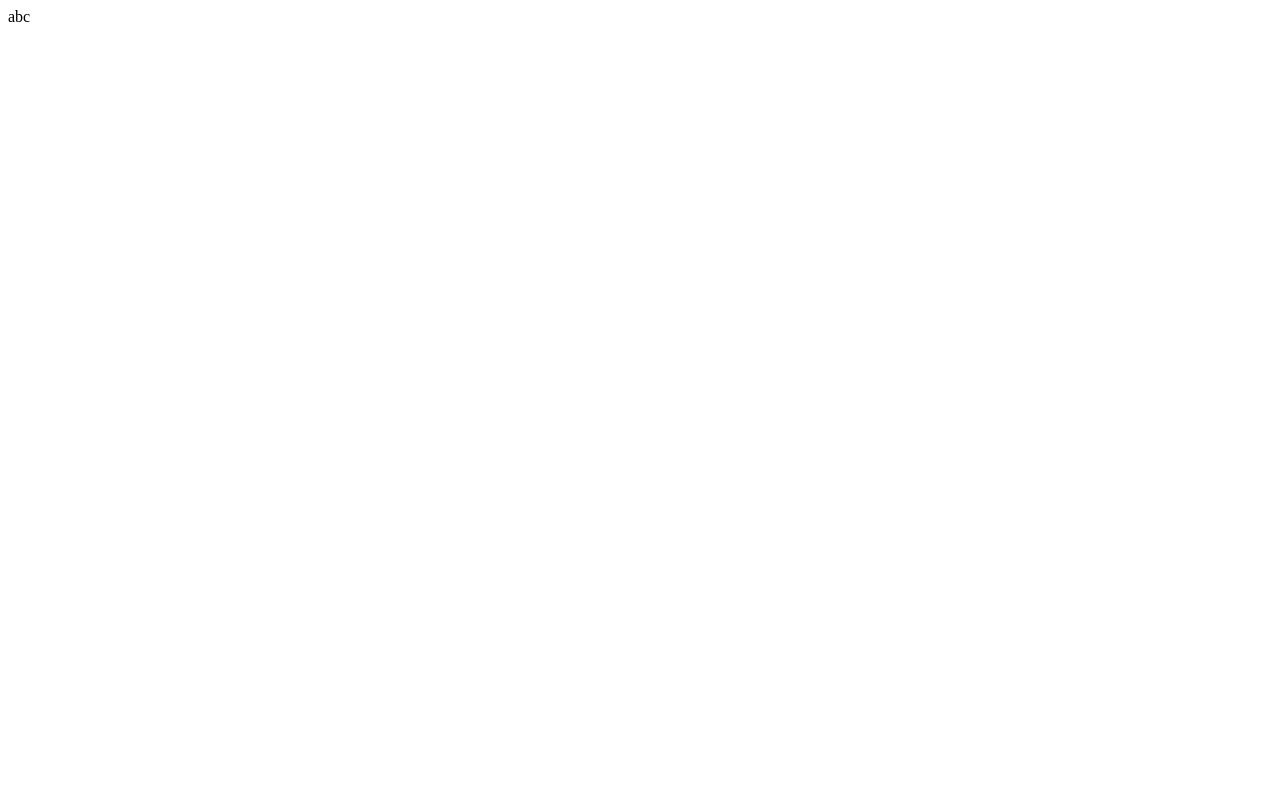
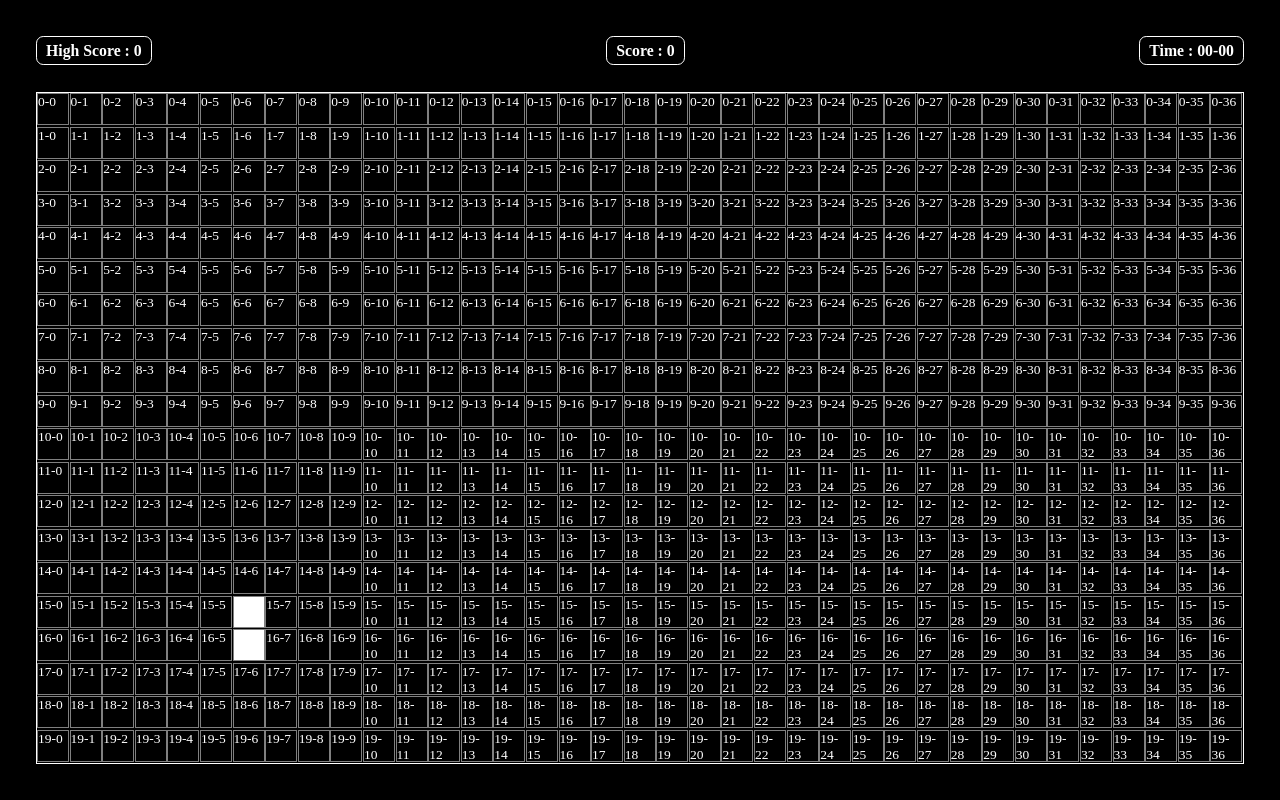
Before and after one commit to mbilal412/snake-game, a plain HTML site: page index.html in a window 1280 px wide. Drawn offline with Linux system fonts and the light colour scheme.

Commit message:
direction done

```diff
--- a/index.html
+++ b/index.html
@@ -1 +1,30 @@
-abc
+<!DOCTYPE html>
+<html lang="en">
+<head>
+    <meta charset="UTF-8">
+    <meta name="viewport" content="width=device-width, initial-scale=1.0">
+    <title>Document</title>
+    <link rel="stylesheet" href="style.css">
+</head>
+<body>
+    <main>
+        <section>
+            <div class="infos">
+                <div class="highscore">
+                    <h3>High Score : 0</h3>
+                </div>
+                <div class="score">
+                    <h3>Score : 0</h3>
+                </div>
+                <div class="time">
+                    <h3>Time : 00-00</h3>
+                </div>
+            </div>
+            <div class="board">
+            </div>
+        </section>
+    </main>
+
+    <script src="script.js"></script>
+</body>
+</html>
--- /dev/null
+++ b/script.js
@@ -0,0 +1,76 @@
+const board = document.querySelector('.board');
+const block_width = 32;
+const block_height = 32;
+const cols = Math.floor((board.clientWidth) / block_width);
+const rows = Math.floor((board.clientHeight) / block_height);
+// console.log(cols);
+// console.log(rows);
+
+const blocks = [];
+for (let row = 0; row < rows; row++) {
+    for (let col = 0; col < cols; col++) {
+        const block = document.createElement('div');
+        block.classList.add('block');
+        board.append(block);
+        block.innerText = `${row}-${col}`; // Swapped
+        blocks[`${row}-${col}`] = block;  // Swapped - now it's x-y
+    }
+}
+
+
+const snake = [
+    {
+        x: 4,
+        y: 6
+    },
+    {
+        x: 4,
+        y: 7
+    },
+
+]
+const head = {
+    x: snake[0].x,
+    y: snake[0].y
+}
+
+
+
+
+let direction = "down"
+let showSnake = () => {
+
+    snake.forEach(element => {
+
+
+        blocks[`${element.x}-${element.y}`].classList.add("fill");
+
+
+    });
+}
+
+setInterval(() => {
+    let head = null;
+    if (direction === "left") {
+        head = { x: snake[0].x, y: snake[0].y - 1 };
+    }
+    if (direction === "right") {
+        head = { x: snake[0].x, y: snake[0].y +1 };
+    }
+    if (direction === "down") {
+        head = { x: snake[0].x+1, y: snake[0].y  };
+    }
+    if (direction === "up") {
+        head = { x: snake[0].x-1, y: snake[0].y  };
+    }
+    snake.forEach(element => {
+
+
+        blocks[`${element.x}-${element.y}`].classList.remove("fill");
+
+
+    });
+    snake.unshift(head);
+    snake.pop();
+    showSnake();
+}, 400);
--- /dev/null
+++ b/style.scss
@@ -0,0 +1,93 @@
+* {
+  margin: 0%;
+  padding: 0%;
+  box-sizing: border-box;
+}
+
+html,
+body {
+  width: 100%;
+  height: 100%;
+}
+
+:root{
+    --bg-primary-color: black;
+
+    --text-primary-color: white;
+
+    --space-xs: 0.25rem;
+    --space-sm: 0.50rem;
+    --space-md: 1rem;
+    --space-lg: 1.5rem;
+    --space-xl: 2rem;
+    --space-2xl: 2.5rem;
+    --space-3xl: 3rem;
+
+    --fontsize-sm: 0.75rem;
+    --fontsize-md: 1rem;
+    --fontsize-lg: 1.25rem;
+
+    --borderradius-sm: 0.2rem;
+    --borderradius-md: 0.4rem;
+    --borderradius-lg: 0.55rem;
+}
+
+html{
+    font-size: clamp(14px, 1.5vw, 18px);
+}
+
+body{
+    // background-color: yellow;
+    background-color: var(--bg-primary-color);
+    color: var(--text-primary-color);
+
+
+
+}
+
+
+main, section{
+    height: 100%;
+}
+section{
+    display: flex;
+    flex-direction: column;
+    gap: var(--space-lg);
+    padding: var(--space-xl);
+    .infos{
+        font-size: var(--fontsize-sm);
+        display: flex;
+        justify-content: space-between;
+        align-items: center;
+        text-align: center;
+
+        .highscore, .score, .time{
+            border: 1px solid var(--text-primary-color);
+            padding: var(--space-xs) var(--space-sm);
+            border-radius: var(--borderradius-md);
+
+        }
+    }
+
+    .board{
+        display: grid;
+        grid-template-columns: repeat(auto-fill, minmax(32px, 1fr));
+        grid-template-rows: repeat(auto-fill, minmax(32px, 1fr));
+        border: 1px solid var(--text-primary-color);
+        flex-grow: 1;
+
+        .block{
+            font-size: var(--fontsize-sm);
+            width: 32px;
+            height: 32px;
+            border: 1px solid gray;
+
+        }
+    }
+
+
+}
+
+.fill{
+    background-color: white;
+}
```
Also changed, not shown: style.css (added), 1 other file.
